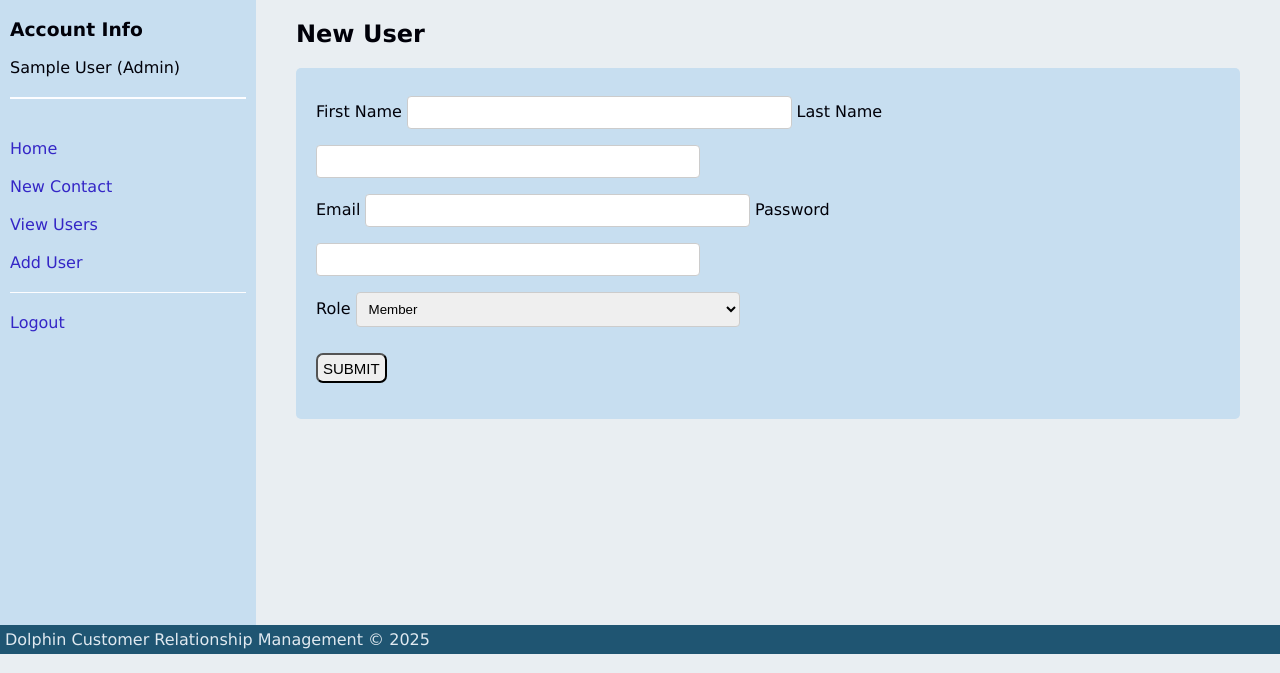
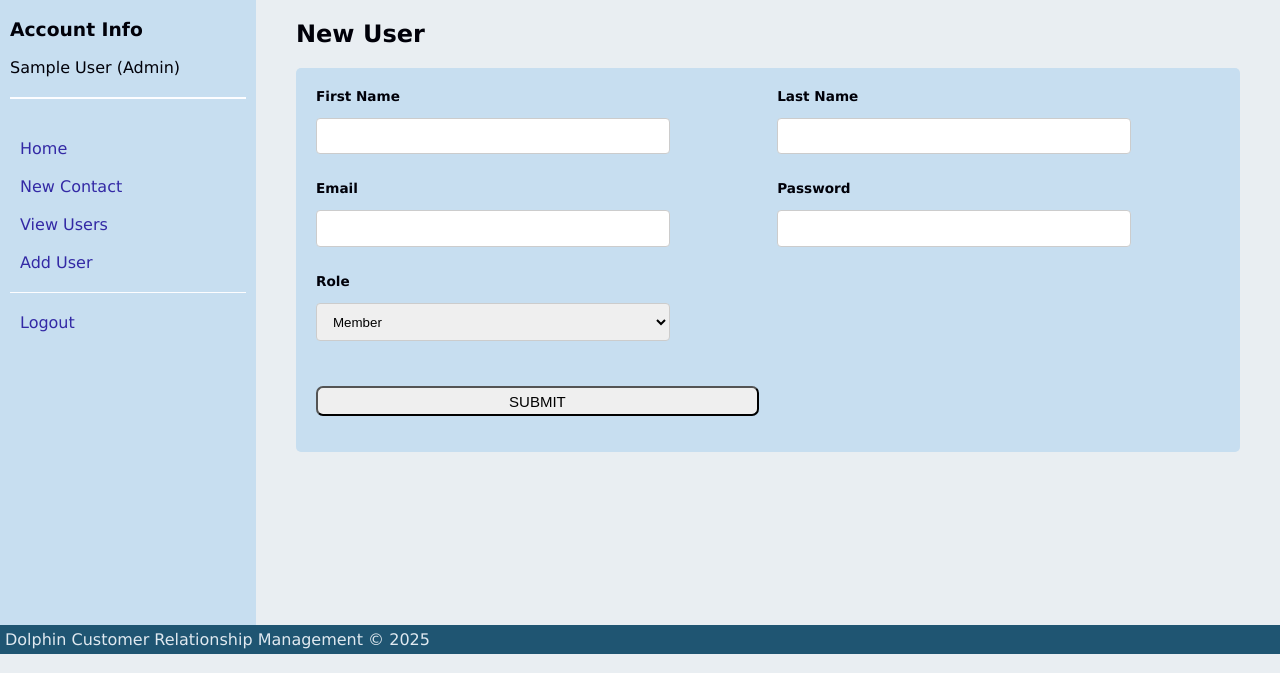
Before and after one commit to CWPGamer/info2180-finalproject, a PHP site: page /new_user.php in a window 1280 px wide. Shown: the part 146-819 px from the top of the page. Run offline with PHP 8.4, Linux system fonts and the light colour scheme; the visitor is signed in with stand-in values (Sample User, id 1).

Commit message:
almost finished

```diff
--- a/dashboard.php
+++ b/dashboard.php
@@ -48,7 +48,7 @@ $role = $_SESSION['role'];
 <html lang="en">
 <head>
 	<meta charset="utf-8">
-	<title>Dolphin CRM Dashboard</title>
+	<title>Dolphin CRM - Dashboard</title>
 	<link href="styles\styles.css" rel="stylesheet">
 	<script src="https://code.jquery.com/jquery-3.7.1.min.js"></script>
 	<script src="scripts\dashboard.js"></script>
@@ -84,7 +84,8 @@ $role = $_SESSION['role'];
 	<main>
 		<div class="top-bar">
 			<h2>Dashboard</h2>
-			<button><a class="btn-add" href="create_contact.php">Add New Contact</a></button>
+			<!-- <button onclick="window.location.href='create_contact.php'">Add New Contact</button> -->
+			<button class='dead' disabled='disabled'><a class="btn-add" href="create_contact.php">Add New Contact</a></button>
 		</div>
 		<div class="content">
 			<div style="clear: both;" class="filters">
--- a/new_user.php
+++ b/new_user.php
@@ -22,7 +22,7 @@
 <!DOCTYPE html>
 <html>
 <head>
-    <title>Add New User Test</title>
+    <title>Dolphin CRM - New User</title>
     <link rel="stylesheet" href="styles\styles.css">
     <script src="https://code.jquery.com/jquery-3.7.1.min.js"></script>
     <script type="text/javascript" src="scripts\new_user.js"></script>
@@ -57,29 +57,43 @@
             <div class='content' id='user-form'>
                 <!-- <form name="add_user" id="add_user" action="<?php echo htmlspecialchars($_SERVER["PHP_SELF"]);?>" method="post"> -->
                 <form name="add_user" id="add_user" action="" method="post">
+
                     <input type="hidden" name="csrf_token" value="<?php echo $key?>">
+
+                    <div class="form-grid">
+                        <div>
 
                             <label for="firstname">First Name</label>
                             <input maxlength="32" id='firstname' type="text" size="32" name='firstname' required>
+                        </div>
+                        <div>
 
                             <label for="lastname">Last Name</label>
                             <input maxlength="32" id='lastname' type="text" size="32" name='lastname' required>
-                    <br>
+                        </div>
+                        <!-- <br> -->
+                        <div>
 
                             <label for="email">Email</label>
                             <input type="email" size="32" name="email" id="email" required>
+                        </div>
+
+                        <div>
 
                             <label for="password">Password</label>
                             <input type="password" minlength="8" maxlength="32" size="32" pattern="^(?=.*\d)(?=.*[A-Z])(?=.*[a-zA-Z])\S{8,}$" name="password" id="password" required>
-                    <br>
-
+                        </div>
+                        <!-- <br> -->
+                        <div>
                             <label for="role">Role</label>
                             <select size=1 name="role" id="role">
                                 <option value="Member">Member</option>
                                 <option value="Admin">Admin</option>
                             </select>
+                        </div>
                         <br>
                         <button id="submit_user" type="submit">SUBMIT</button>
+                    </div>
                 </form>
 
             </div>
--- a/scripts/add_note.js
+++ b/scripts/add_note.js
@@ -11,8 +11,9 @@ document.addEventListener("DOMContentLoaded", () => {
             {
                 console.log(result);
                 // document.getElementById("message").innerText = result;
+                // window.location.href = result;
+                $("body").html(result);
                 if (result === "Success"){
-                    // window.location.assign('dashboard.php');
                 }
             }
         });
--- a/scripts/dashboard.js
+++ b/scripts/dashboard.js
@@ -8,6 +8,7 @@ $(document).ready(function() {
             data : {filter: filter},
             type: 'GET',
             success: function (result) {
+                $("html").html(result);
                 $("body").html(result);
             }
         });
--- a/styles/styles.css
+++ b/styles/styles.css
@@ -128,7 +128,6 @@ button {
   margin-top: 18px;
   width: auto;
   height: 30px;
-  /* height: 100%; */
   padding: 5px 5px;
   font-size: 15px;
 }
@@ -136,27 +135,61 @@ button {
 button:hover{
   background-color: #468fc6;
 }
-
+/* form button:hover{
+  background-color: #45eb8d;
+} */
 a{
+  padding: 10px 10px 10px 10px;
   text-decoration: none;
-  color: #3426c6;
+  border-radius: 10px;
+  color: #3329a5;
 }
 
 button a, button a:hover{
+  text-align: center;
   text-decoration: none;
   color: #000009;
+  padding: auto;
+
+  /* padding-top: .5em;
+  padding-bottom: .5em;
+  padding-left: 1.15em;
+  padding-right: 1.15em; */
+  background-color: none;
+  height: 100%;
+  width: 100%;
+}
+.dead{
+  border-style: none;
+}
+.dead:hover{
+  background-color: hsla(206, 53%, 53%, 0%);
+}
+button a:hover{
+  text-decoration: none;
+  background-color: #468fc6;
 }
 
+table a:hover{
+  background-color: #9cc3e1;
+}
 
 a:hover{
-  text-decoration: underline;
+  text-decoration: none;
+  background-color: #ebe5e5;
 }
 
 .filters{
   display: flex;
   flex-direction: row;
+  align-items: center;
   gap: 25px;
   margin-bottom: 20px;
+}
+
+.filters a{
+  padding-left: 10px;
+  padding-right: 10px;
 }
 
 hr{
@@ -173,8 +206,21 @@ hr{
   justify-content: space-between;
 }
 
+.top-bar a{
+  border-collapse:separate;
+  border-color: #000009;
+  border-radius: 10px;
+  text-align: center;
+}
+
+#contact_header{
+  background-color: #d4dbe0;
+  border-radius: 5px;
+  padding: 10px;
+}
+
 #contact_header > h2{
-  margin-top: 5%;
+  margin-top: 1%;
   margin-bottom: 0%;
 }
 
@@ -182,12 +228,10 @@ hr{
   font-size: 12px;
   margin-top: 0%;
   margin-bottom: 0%;
+
 }
 
 .content{
-  /* display: grid;
-  grid-template-columns: auto auto;
-  grid-template-rows: auto auto; */
   margin-top: 1em;
   background-color: #c7def0;
   padding: 20px;
@@ -204,25 +248,42 @@ hr{
   text-decoration-line: underline;
 }
 
-#user-form{
-  /* display: grid;
-  grid-template-columns: auto auto;
-  grid-template-rows: auto auto auto auto; */
-  display: flex;
-  flex-wrap: wrap;
-  flex-direction: row;
+.formcard {
+    background: #ffffff;
+    margin-left: 220px;
+    margin-top: 2rem;
+    padding: 2rem;
+    border-radius: 12px;
+    box-shadow: 0 2px 8px rgba(0,0,0,0.05);
 }
 
-input, select {
-  width: 50%;
-  padding: 8px;
+.form-grid {
+    display: grid;
+    grid-template-columns: 1fr 1fr;
+    gap: 1.15rem;
+}
+
+label {
+    display: block;
+    font-size: 0.85rem;
+    font-weight: 600;
+    margin-bottom: 6px;
+}
+
+input,
+select,
+textarea {
+    width: 100%;
+    padding: 0.6rem 0.75rem;
+}
+input, select, textarea{
+  width: 80%;
+  padding: 0.6rem 0.75rem;
   margin: 8px 0;
-
-  align-items: center;
   border: 1px solid #ccc;
   border-radius: 4px;
 }
 
-/* form button[type=submit]{
-  width: 100%;
+/* form submit:hover{
+  background-color: rgb(140, 203, 77);
 } */
```
Also changed, not shown: View_Contact.php (+16 -7 lines), create_contact.php (+11 -14 lines). Lines whose indentation alone changed are shown as unchanged.
